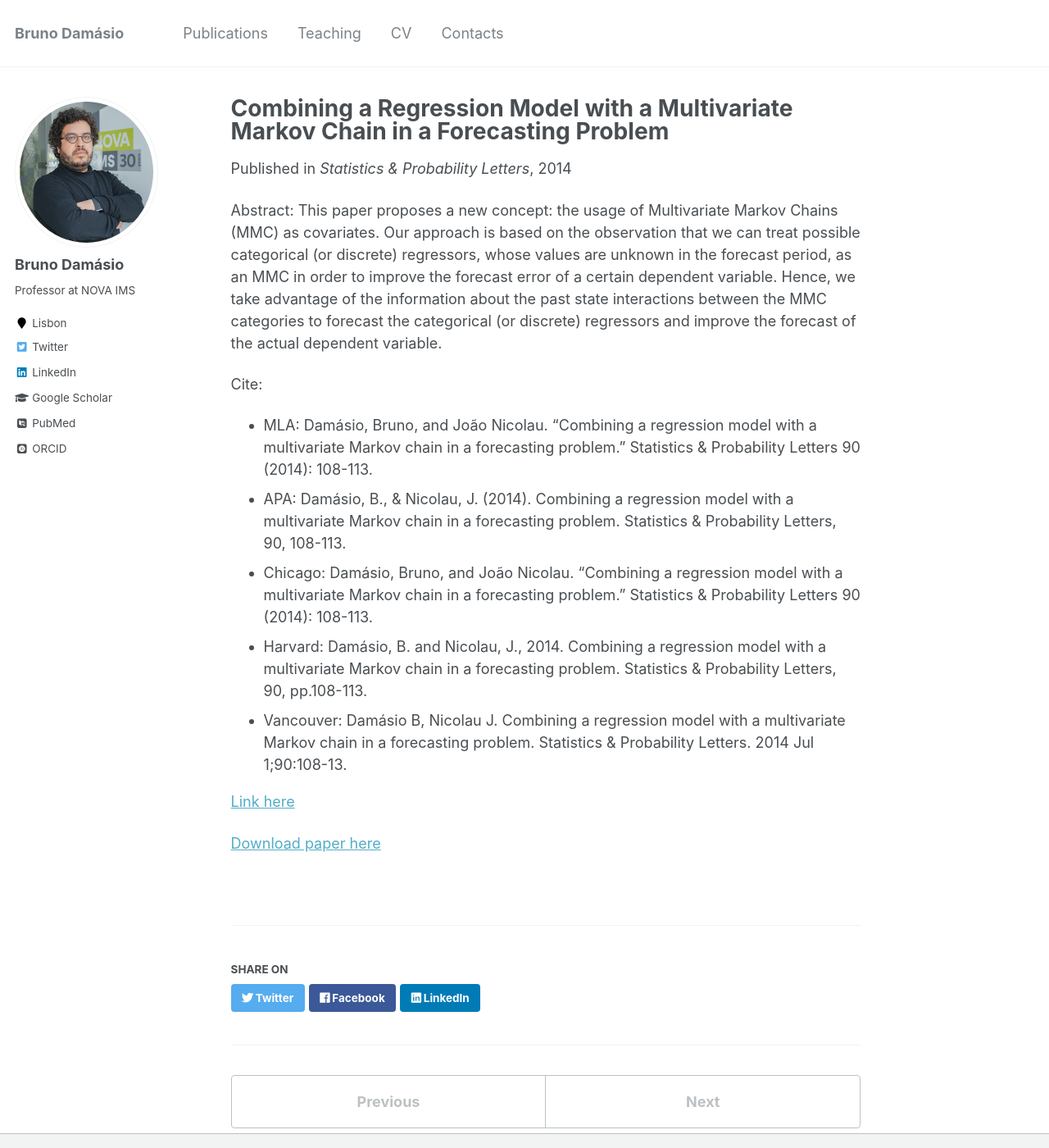
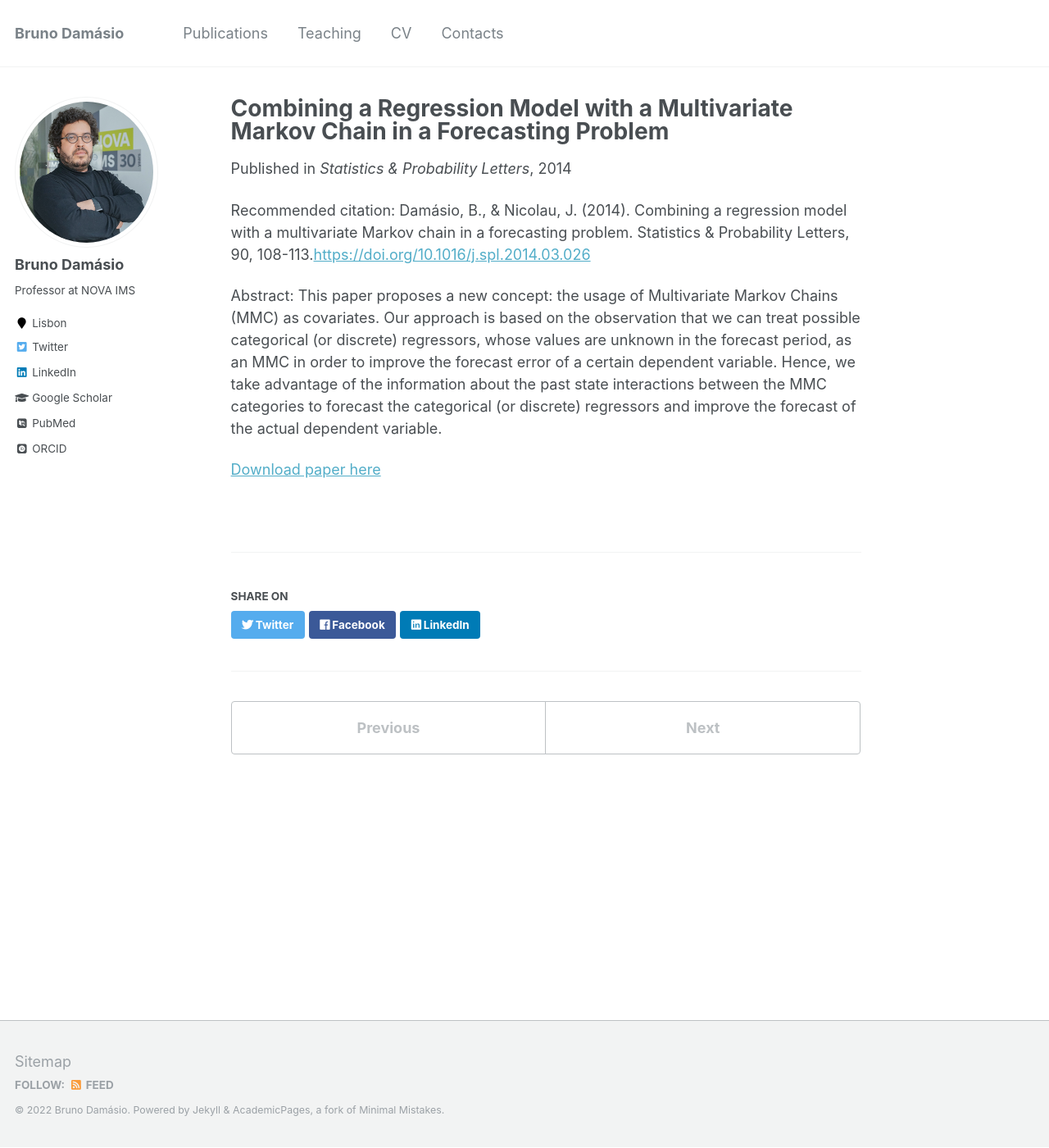
Before and after one commit to damasiob/damasiob.github.io, a Jekyll site: the page built from _publications/2014-06-mmc-for.md, in a window 1280 px wide and 1400 px high. Shown: the whole window at 82% size. Built offline with Jekyll 4.4.1, drawn with Linux system fonts in a browser that asks for light colours; some web fonts are replaced.

Commit message:
Update 2014-06-mmc-for.md

```diff
--- a/_publications/2014-06-mmc-for.md
+++ b/_publications/2014-06-mmc-for.md
@@ -6,17 +6,9 @@ date: 2014-06-01
 venue: 'Statistics & Probability Letters'
 ---
 
+Recommended citation: Damásio, B., & Nicolau, J. (2014). Combining a regression model with a multivariate Markov chain in a forecasting problem. Statistics & Probability Letters, 90, 108-113.[https://doi.org/10.1016/j.spl.2014.03.026](https://doi.org/10.1016/j.spl.2014.03.026)
+
+
 Abstract: This paper proposes a new concept: the usage of Multivariate Markov Chains (MMC) as covariates. Our approach is based on the observation that we can treat possible categorical (or discrete) regressors, whose values are unknown in the forecast period, as an MMC in order to improve the forecast error of a certain dependent variable. Hence, we take advantage of the information about the past state interactions between the MMC categories to forecast the categorical (or discrete) regressors and improve the forecast of the actual dependent variable.
 
-
-Cite:
-  * MLA: Damásio, Bruno, and João Nicolau. "Combining a regression model with a multivariate Markov chain in a forecasting problem." Statistics & Probability Letters 90 (2014): 108-113.
-  * APA: Damásio, B., & Nicolau, J. (2014). Combining a regression model with a multivariate Markov chain in a forecasting problem. Statistics & Probability Letters, 90, 108-113.
-  * Chicago: Damásio, Bruno, and João Nicolau. "Combining a regression model with a multivariate Markov chain in a forecasting problem." Statistics & Probability Letters 90 (2014): 108-113.
-  * Harvard: Damásio, B. and Nicolau, J., 2014. Combining a regression model with a multivariate Markov chain in a forecasting problem. Statistics & Probability Letters, 90, pp.108-113.
-  * Vancouver: Damásio B, Nicolau J. Combining a regression model with a multivariate Markov chain in a forecasting problem. Statistics & Probability Letters. 2014 Jul 1;90:108-13.
-
-
-[Link here](https://www.sciencedirect.com/science/article/abs/pii/S0167715214001199?casa_token=qpb7-KsQfxoAAAAA:okthcVZlQ3OZrUnaE8V3WIg3Sm2pFxic3wZzbL66y5x19epuRS_tvIO8lBIDjT_w_iUsw5FSqZo)
-
 [Download paper here](http://lucasadoims.github.io/files/2014-06-mmc-for.pdf)
```
